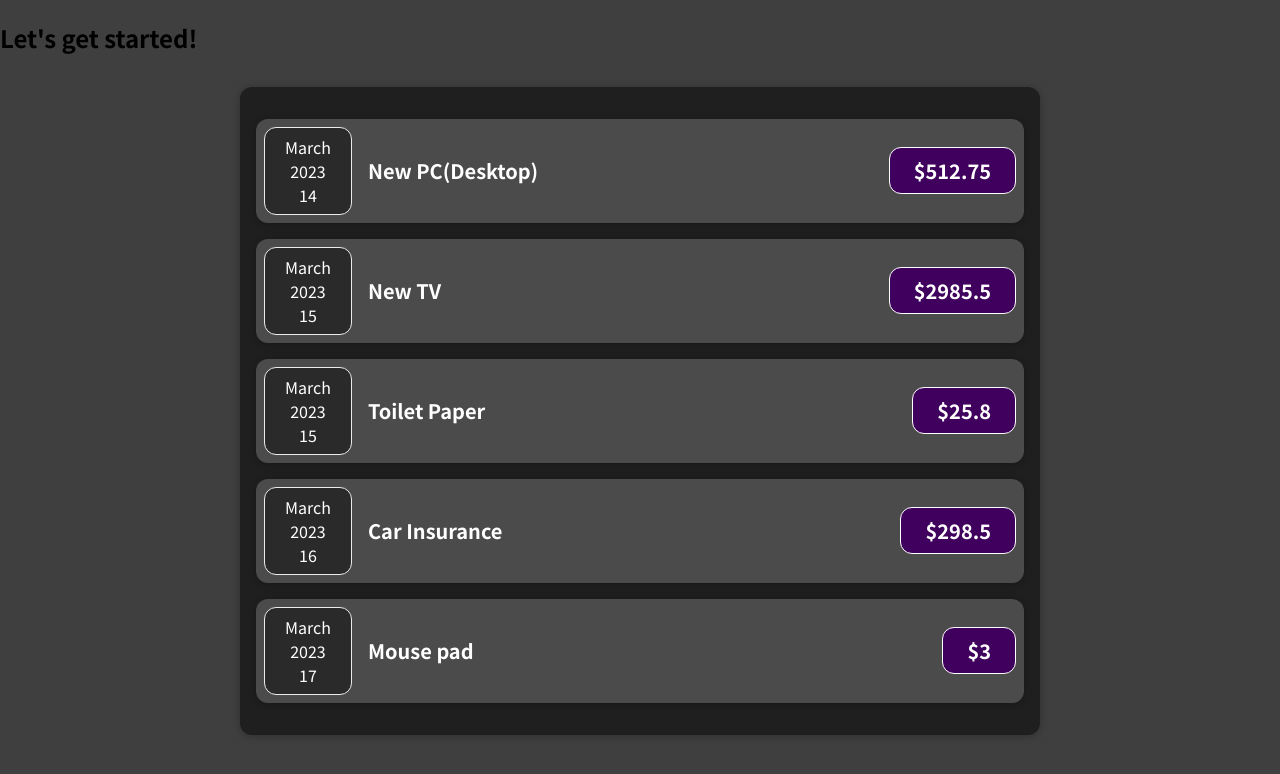
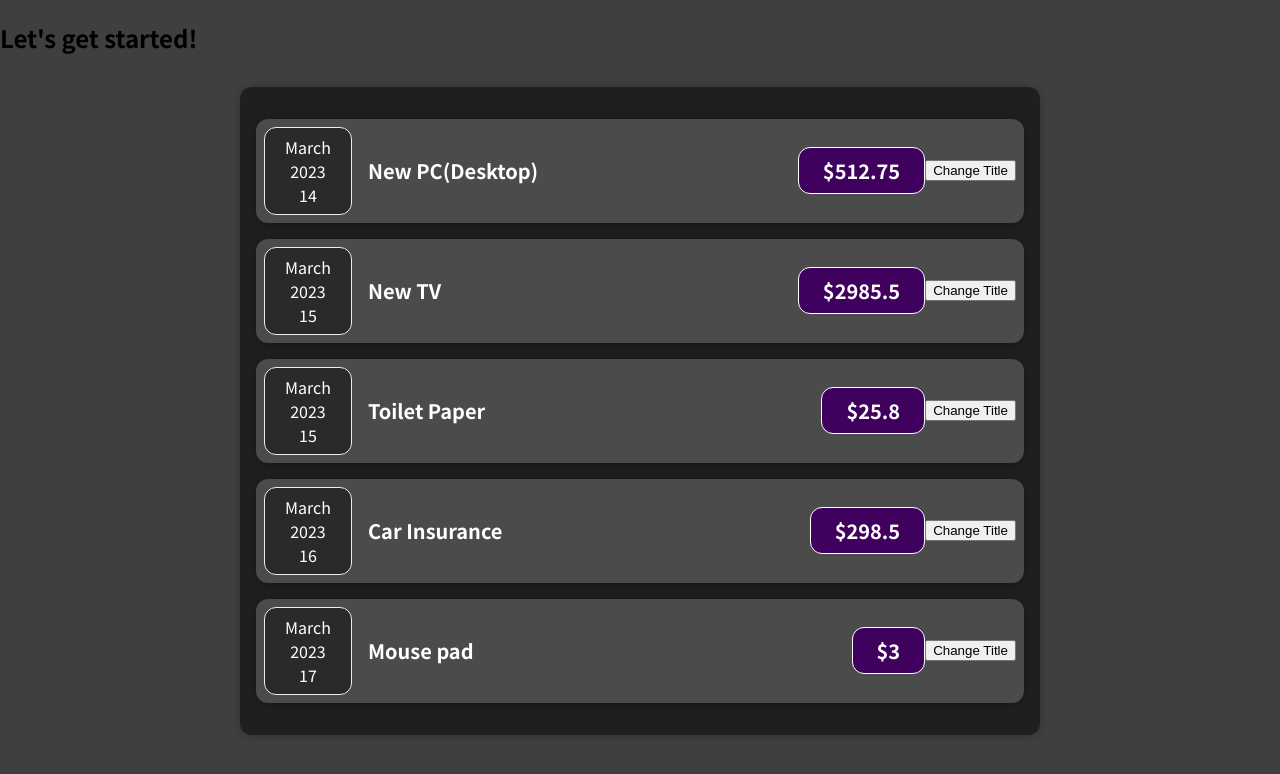
Before and after one commit to MohamedFaalil/expense_tracker, a React (Create React App) app: page / in a window 1280 px wide. Shown: the top 774 px of the page. Built offline with nearby package versions, Linux system fonts and the light colour scheme.

Commit message:
listening events practised with temp Change Tile button

```diff
--- a/src/components/Expenses/ExpenseItem.js
+++ b/src/components/Expenses/ExpenseItem.js
@@ -3,13 +3,16 @@ import './ExpenseItem.css'
 import ExpenseDate from "./ExpenseDate";
 
 const ExpenseItem = (props) => {
-
+    const clickHandler = ()=>{
+        console.log("Hey I'm triggered!");
+    };
     return (<Card className="expense-item">
         <ExpenseDate date={props.date} />
         <div className="expense-item__description">
             <h2>{props.title}</h2>
             <div className="expense-item__price">${props.price}</div>
         </div>
+        <button onClick={clickHandler}>Change Title</button>
     </Card>);
 }
 
```
